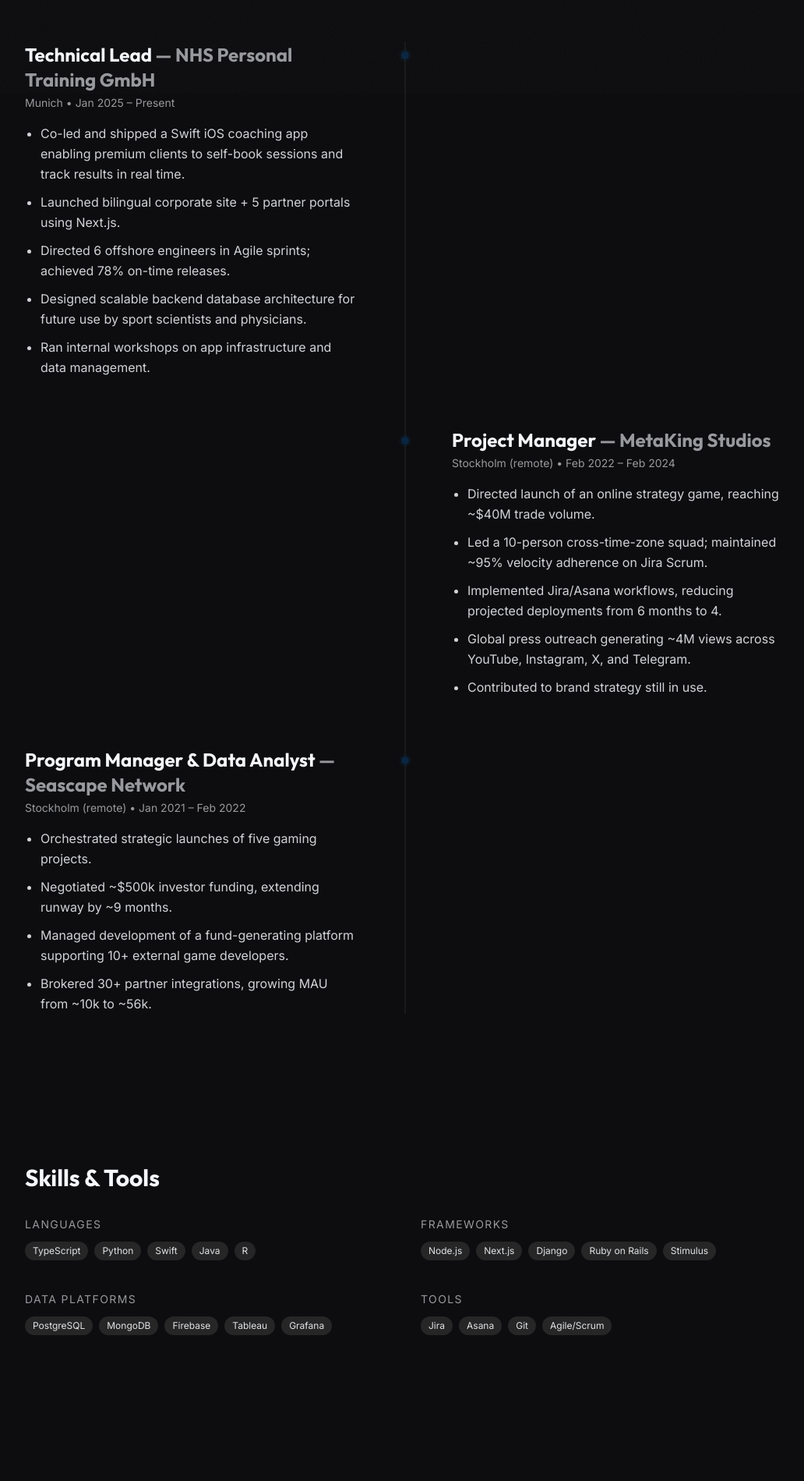
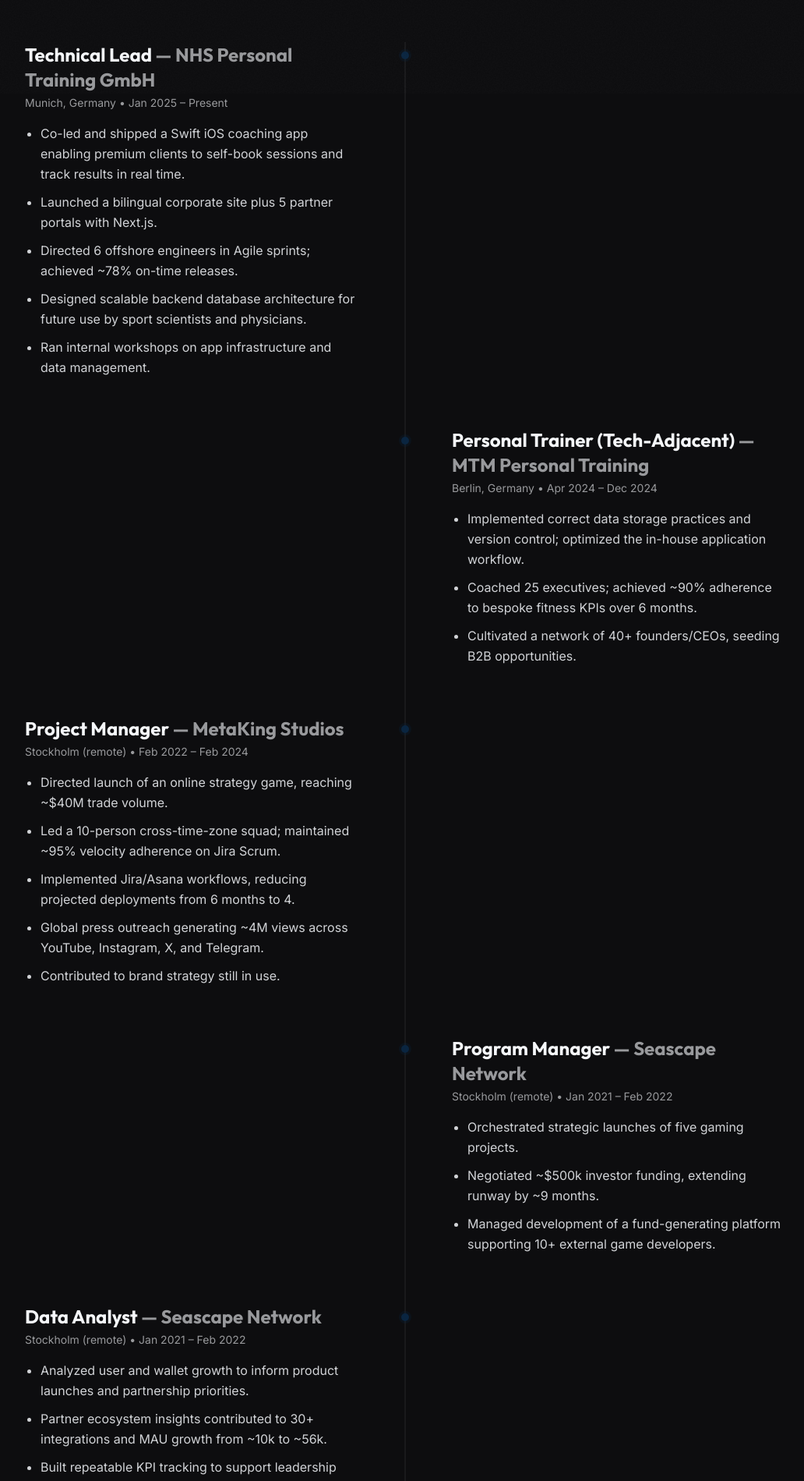
Before and after one commit to Klemenkocic/KlemenKocic, a Next.js app: page /work in a window 1280 px wide. Shown: the part 680-2579 px from the top of the page at 78% size, without its empty margins (120-1152 px from the left). Built offline with nearby package versions, Linux system fonts and the light colour scheme.

Commit message:
feat(work): include MTM and split Seascape into Program Manager + Data Analyst; sync titles/dates; tighten bullets

```diff
--- a/content/workData.ts
+++ b/content/workData.ts
@@ -26,15 +26,27 @@
   {
     role: "Technical Lead",
     company: "NHS Personal Training GmbH",
-    location: "Munich",
+    location: "Munich, Germany",
     from: "Jan 2025",
     to: "Present",
     bullets: [
       "Co-led and shipped a Swift iOS coaching app enabling premium clients to self-book sessions and track results in real time.",
-      "Launched bilingual corporate site + 5 partner portals using Next.js.",
-      "Directed 6 offshore engineers in Agile sprints; achieved 78% on-time releases.",
+      "Launched a bilingual corporate site plus 5 partner portals with Next.js.",
+      "Directed 6 offshore engineers in Agile sprints; achieved ~78% on-time releases.",
       "Designed scalable backend database architecture for future use by sport scientists and physicians.",
       "Ran internal workshops on app infrastructure and data management.",
+    ],
+  },
+  {
+    role: "Personal Trainer (Tech-Adjacent)",
+    company: "MTM Personal Training",
+    location: "Berlin, Germany",
+    from: "Apr 2024",
+    to: "Dec 2024",
+    bullets: [
+      "Implemented correct data storage practices and version control; optimized the in-house application workflow.",
+      "Coached 25 executives; achieved ~90% adherence to bespoke fitness KPIs over 6 months.",
+      "Cultivated a network of 40+ founders/CEOs, seeding B2B opportunities.",
     ],
   },
   {
@@ -52,7 +64,7 @@
     ],
   },
   {
-    role: "Program Manager & Data Analyst",
+    role: "Program Manager",
     company: "Seascape Network",
     location: "Stockholm (remote)",
     from: "Jan 2021",
@@ -61,7 +73,18 @@
       "Orchestrated strategic launches of five gaming projects.",
       "Negotiated ~$500k investor funding, extending runway by ~9 months.",
       "Managed development of a fund-generating platform supporting 10+ external game developers.",
-      "Brokered 30+ partner integrations, growing MAU from ~10k to ~56k.",
+    ],
+  },
+  {
+    role: "Data Analyst",
+    company: "Seascape Network",
+    location: "Stockholm (remote)",
+    from: "Jan 2021",
+    to: "Feb 2022",
+    bullets: [
+      "Analyzed user and wallet growth to inform product launches and partnership priorities.",
+      "Partner ecosystem insights contributed to 30+ integrations and MAU growth from ~10k to ~56k.",
+      "Built repeatable KPI tracking to support leadership planning and investor reporting.",
     ],
   },
 ];
```
